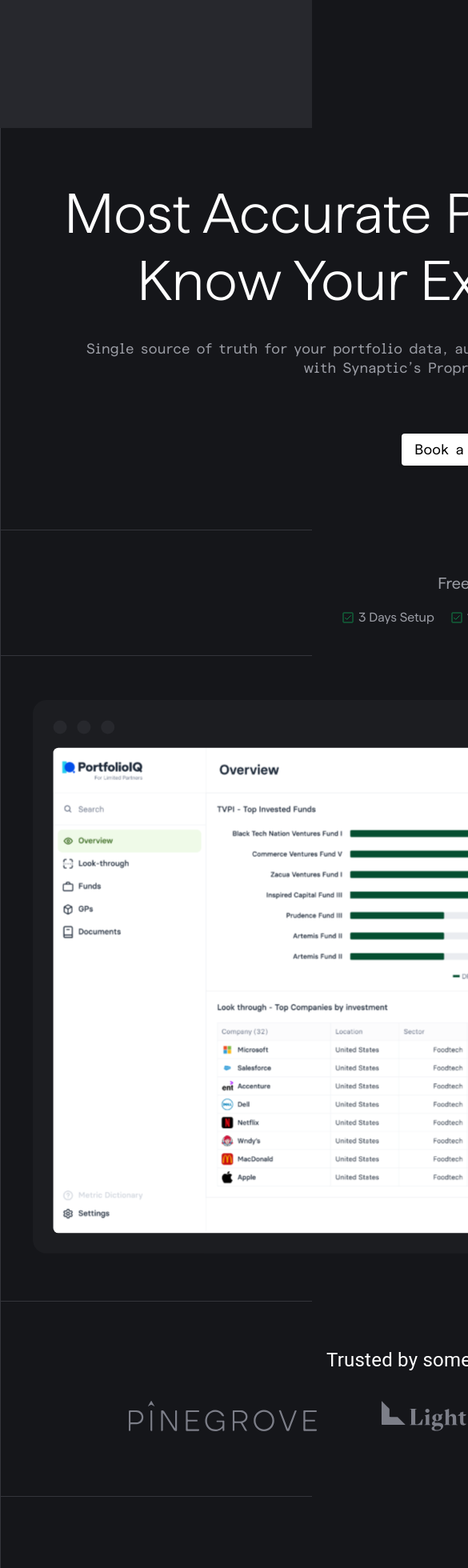
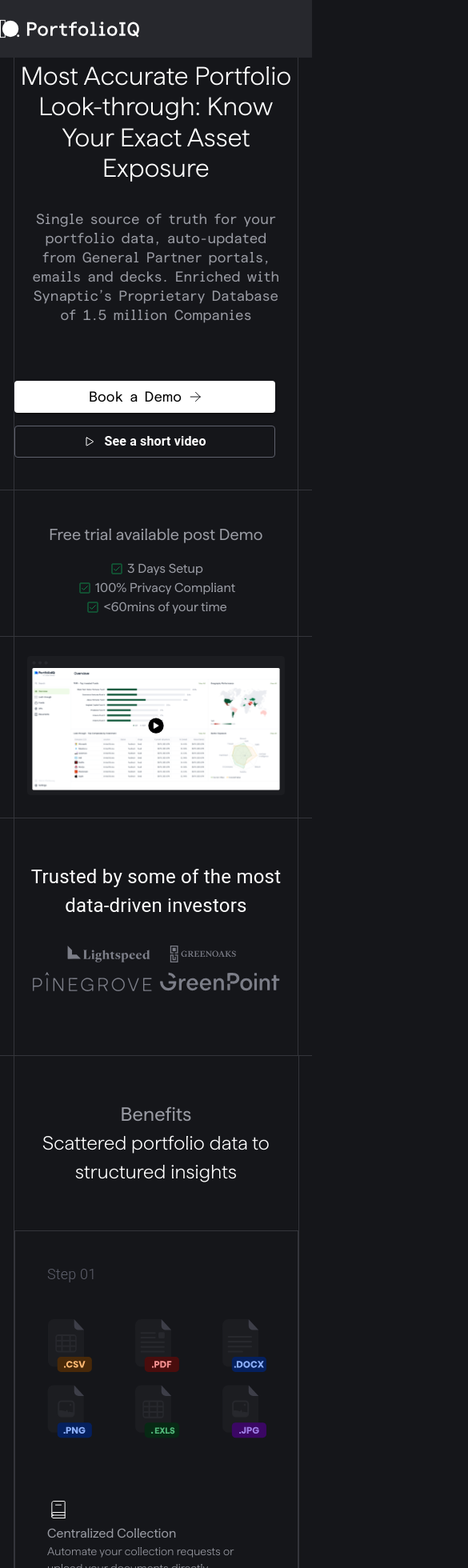
Before and after one commit to naseeb-shah-01/protf, a React (Create React App) app: page / in a window 390 px wide. Shown: the top 1960 px of the page at 80% size, 585 px wide, since content can reach past the window. Built offline with nearby package versions, Linux system fonts and the light colour scheme.

Commit message:
responsive

```diff
--- a/src/App.js
+++ b/src/App.js
@@ -3,13 +3,27 @@
 import { BrowserRouter as Router, Routes, Route } from "react-router-dom";
 import { Navbar } from "./components/Navbar";
 import { Home } from "./pages/Home";
+import { createTheme } from "@mui/material/styles";
+import { ThemeProvider } from "@mui/material/styles";
+
+const theme = createTheme({
+  breakpoints: {
+    values: {
+      xs: 0,      // Extra small devices (mobile)
+      sm: 480,    // Small devices (tablets)
+      md: 1280,   // Medium devices (laptops)
+      lg: 1920,   // Large devices (desktops)
+      xl: 2560,   // Extra large devices
+    },
+  },
+});
 
 function App() {
   return (
-    <>
+    <ThemeProvider theme={theme}>
       <Navbar />
       <Home />
-    </>
+    </ThemeProvider>
   );
 }
 
--- a/src/components/Benfit.js
+++ b/src/components/Benfit.js
@@ -13,7 +13,7 @@
       image: <ImageOne />,
       title: "Centralized Collection",
       description:
-        "Automate collection requests or upload your documents directly.",
+        "Automate your  collection requests or upload your documents directly.",
       icon: <IconOne />,
     },
     {
@@ -42,11 +42,18 @@
         margin={"auto"}
         borderRight={"1px solid #34353b"}
         borderLeft={"1px solid #34353b"}
-        paddingLeft={"40px"}
-        paddingRight={"40px"}
+
         paddingTop={"55px"}
         paddingBottom={"55px"}
         alignContent={"center"}
+        sx={{
+          width: {
+            xs: "355px",
+
+            sm: "1280px",
+            md: "1280px",
+          },
+        }}
       >
         <Typography
           fontFamily={"Matter-TRIAL"}
@@ -64,45 +71,117 @@
           fontWeight={300}
           color="#FFFFFF"
           textAlign={"center"}
+          sx={{
+            fontSize:{
+              xs: "24px",
+              sm: "52px",
+              md: "52px",
+              lg: "52px",
+              xl: "52px",
+            },
+          }}
         >
           Scattered portfolio data to structured insights
         </Typography>
       </Box>
       <Box
         margin={"auto"}
-        borderRight={"1px solid #34353b"}
-        borderLeft={"1px solid #34353b"}
+        // borderRight={"1px solid #34353b"}
+        // borderLeft={"1px solid #34353b"}
         paddingBottom={"55px"}
         display={"flex"}
         flexDirection={"row"}
         justifyContent={"space-evenly"}
+        justifyItems={"center "}
+        //  border={"1px solid yellow"}
+
         sx={{
-          width: "1360px", // Set width dynamically
+          borderRight:{
+            xs: "1px solid #34353b",
+            sm: "1px solid #34353b",
+            md: "1px solid #34353b",
+            lg: "1px solid #34353b",
+            xl: "1px solid #34353b",
+          },
+          borderLeft:{
+            xs: "1px solid #34353b",
+            sm: "1px solid #34353b",
+            md: "1px solid #34353b",
+            lg: "1px solid #34353b",
+            xl: "1px solid #34353b",
+          },
+          boxSizing: "border-box",
+          flexDirection:{xs:"column",sm:"row",md:"row","lg":'row',xl:'row'},
+          width: {
+            xs: "356px",
+            sm: "1280px",
+            md: "1280px",
+            lg: "1280px",
+            xl: "1280px",
+          }, // Set width dynamically
         }}
       >
         {content.map((item, index) => (
           <Box
-            borderLeft={ index!=0?"1px solid #34353b":""}
+            borderLeft={"1px solid #34353b"}
             borderTop={"1px solid #34353b"}
-             borderBottom={"1px solid #34353b"}
-            padding={"40px"}
-            borderRight={"none"}
-            width={"90%"}
+            borderBottom={"1px solid #34353b"}
+            borderRight={"1px solid #34353b"}
             display="flex"
             flexDirection="column"
             alignItems="center"
             justifyContent="center"
-            textAlign="center"
+            sx={{
+              boxSizing: "border-box",
+              height: {
+                xs: "474px", // Extra small devices (mobile)
+                sm: "550px", // Small devices (tablets)
+                md: "550px", // Medium devices (laptops)
+                lg: "550px", // Large devices (desktops)
+                xl: "550px",
+              },
+              paddingX:{
+                xs: "40px", // Extra small devices (mobile)
+                sm: "40px", // Small devices (tablets)
+                md: "40px", // Medium devices (laptops)
+                lg: "40px", // Large devices (desktops)
+                xl: "40px",
+              },
+              paddingY:{
+                xs: "40px", // Extra small devices (mobile)
+                sm: "40px", // Small devices (tablets)
+                md: "40px", // Medium devices (laptops)
+                lg: "40px", // Large devices (desktops)
+                xl: "40px",
+              },
+              width: {
+                xs: "356px",
+                sm: "427px",
+                md: "427px",
+                lg: "427px",
+                xl: "427px",
+              },
+            }}
+
             margin="auto"
-            height={"550px"} // Centers the entire Box horizontally
+            // Centers the entire Box horizontally
           >
             <Typography
               color="#5F616D"
               fontWeight={300}
               fontSize={18}
-
+              // border={"1px solid red"}
               width={"100%"}
               textAlign={"left"}
+              sx={{
+                marginBottom: {
+                  xs: "40px", // Extra small devices (mobile)
+                  sm: "auto", // Small devices (tablets)
+                  md: "auto", // Medium devices (laptops)
+                  lg: "auto", // Large devices (desktops)
+                  xl: "auto",
+                },
+              }}
             >
               Step 0{index + 1}
             </Typography>
@@ -112,21 +191,28 @@
               alignItems="center"
               justifyContent="center"
               margin={"auto"}
+              width={"100%"}
+              // border={"1px solid red"}
+              marginTop={"0px"}
             >
               {item.image}
             </Box>
-            <Box
-              marginTop={"20px"}
-              width={"100%"}
-
-              textAlign={"left"}
-            >
+            <Box marginTop={"20px"} width={"100%"} textAlign={"left"}>
               {item.icon}
             </Box>
             <Typography
               fontFamily={"Matter-TRIAL"}
               fontSize={"24px"}
               fontWeight={430}
+              sx={{
+                fontSize:{
+                  xs: "16px",
+                  sm: "24px",
+                  md: "24px",
+                  lg: "24px",
+                  xl: "24px",
+                },
+              }}
               color="#999BA3"
               textAlign={"left"}
               width={"100%"}
@@ -140,6 +226,15 @@
               color="#999BA3"
               textAlign={"left"}
               width={"100%"}
+              sx={{
+                fontSize:{
+                  xs: "14px",
+                  sm: "20px",
+                  md: "20px",
+                  lg: "20px",
+                  xl: "20px",
+                },
+              }}
             >
               {item.description}
             </Typography>
--- a/src/components/BigImage.js
+++ b/src/components/BigImage.js
@@ -1,50 +1,108 @@
-
-
 import { ReactComponent as Arrow } from "../assets/images/arrow.svg";
 import { ReactComponent as Log } from "../assets/images/play.svg";
 import { ReactComponent as Check } from "../assets/images/Checkbox.svg";
 import { Box, Typography, Button, Modal } from "@mui/material";
 import { ReactComponent as Stash } from "../assets/images/videoimage.svg";
-import React, { useState } from 'react';
+import React, { useState } from "react";
 
+export const BigImage = () => {
+  const [video, setVideo] = useState(false);
 
-
-
-
-export const BigImage=()=>{
-  const [video,setVideo]=useState(false)
-
-    return  <Box
+  return (
+    <Box
       width={"1280px"}
       margin={"auto"}
       borderRight={"1px solid #34353b"}
       borderLeft={"1px solid #34353b"}
 
-    paddingLeft={"40px"}
-    paddingRight={"40px"}
       paddingTop={"55px"}
       paddingBottom={"55px"}
       alignContent={"center"}
+      sx={{
+        boxSizing: "border-box",
+        paddingX: { xs: "16px", lg: "40px", md: "40px", sm: "40px" },
+        width: { xs: "356px", lg: "1280px", md: "1280px", sm: "1280px" },
+        paddingTop: { xs: "24px", lg: "55px", md: "55px", sm: "55px" },
+        paddingBottom: { xs: "24px", lg: "35px", md: "35px", sm: "35px" },
+      }}
     >
-
       <Stash
-    onClick={()=>setVideo((p)=>!p)}
+        onClick={() => setVideo((p) => !p)}
         style={{
           width: "100%",
           height: "auto",
           maxWidth: "100%",
           maxHeight: "100%",
+        }}
+      />
+      <Modal
+        open={video}
+        onClose={() => setVideo(false)}
+        aria-labelledby="parent-modal-title"
+        aria-describedby="parent-modal-description"
+        style={{
+          width: "1280px",
+          margin: "auto",
+          height: "720px",
 
         }}
-    />
-    <Modal open={video}  onClose={()=>setVideo(false)}
+        sx={{
+          display: { xs: "none", lg: "block", md: "block", sm: "block" },
+
+        }}
+      >
+        <iframe
+          style={{
+            width: "1280px",
+            margin: "auto",
+            height: "720px",
+            "@media (max-width: 480px)": {
+              width: "326px",
+              height: "183.38px", // Maintain the aspect ratio
+            },
+          }}
+          src="https://www.youtube.com/embed/CFBEU0GYac8?si=tfe3MUvH6xgSHaLF"
+          title="YouTube video player"
+          frameborder="0"
+          allow="accelerometer; autoplay; clipboard-write; encrypted-media; gyroscope; picture-in-picture; web-share"
+          referrerpolicy="strict-origin-when-cross-origin"
+          allowfullscreen
+        ></iframe>
+      </Modal>
+      <Modal
+        open={video}
+        onClose={() => setVideo(false)}
         aria-labelledby="parent-modal-title"
         aria-describedby="parent-modal-description"
+        style={{
+          margin: "auto",
+            width: "326px",
+            height: "183.38px", // Maintain the aspect ratio
+          }}
 
-  style={{
-    width:'1280px',margin:"auto",height:"720px"
+          sx={{
+            display: { xs: "block", lg: "none", md: "none", sm: "none" },
+
           }}
       >
-<iframe width="1280px" height="720px" src="https://www.youtube.com/embed/CFBEU0GYac8?si=tfe3MUvH6xgSHaLF" title="YouTube video player" frameborder="0" allow="accelerometer; autoplay; clipboard-write; encrypted-media; gyroscope; picture-in-picture; web-share" referrerpolicy="strict-origin-when-cross-origin" allowfullscreen></iframe>
-  </Modal> </Box>
-}
+        <iframe
+          style={{
+            width: "1280px",
+            margin: "auto",
+            height: "720px",
+
+              width: "326px",
+              height: "183.38px", // Maintain the aspect ratio
+
+          }}
+          src="https://www.youtube.com/embed/CFBEU0GYac8?si=tfe3MUvH6xgSHaLF"
+          title="YouTube video player"
+          frameborder="0"
+          allow="accelerometer; autoplay; clipboard-write; encrypted-media; gyroscope; picture-in-picture; web-share"
+          referrerpolicy="strict-origin-when-cross-origin"
+          allowfullscreen
+        ></iframe>
+      </Modal>
+    </Box>
+  );
+};
--- a/src/components/FreeTrail.js
+++ b/src/components/FreeTrail.js
@@ -1,16 +1,15 @@
-
-
 import { ReactComponent as Arrow } from "../assets/images/arrow.svg";
 import { ReactComponent as Log } from "../assets/images/play.svg";
 import { ReactComponent as Check } from "../assets/images/Checkbox.svg";
 import { Box, Typography, Button } from "@mui/material";
-export const FreeTrail=()=>{
+export const FreeTrail = () => {
   const checkContent = [
     "3 Days Setup",
     "100% Privacy Compliant",
     "<60mins of your time",
   ];
-    return  <Box
+  return (
+    <Box
       width={"100%"}
       borderTop={"1px solid #34353b"}
       borderBottom={"1px solid #34353b"}
@@ -20,17 +19,22 @@
         margin={"auto"}
         borderRight={"1px solid #34353b"}
         borderLeft={"1px solid #34353b"}
-      paddingLeft={"40px"}
-      paddingRight={"40px"}
+
         paddingTop={"35px"}
         paddingBottom={"35px"}
+        sx={{
+          boxSizing: "border-box",
+          width: { xs: "356px", lg: "1280px", md: "1280px", sm: "1280px" },
+          paddingTop: { xs: "24px", lg: "35px", md: "35px", sm: "35px" },
+          paddingBottom: { xs: "24px", lg: "35px", md: "35px", sm: "35px" },
+        }}
       >
         <Typography
           fontFamily={"Matter-TRIAL"}
           fontSize={"20px"}
           fontWeight={430}
           color="#999BA3"
-        padding={'16px'}
+          padding={"16px"}
           textAlign={"center"}
         >
           Free trial available post Demo
@@ -42,7 +46,7 @@
           alignItems={"center"}
           alignContent={"center"}
           justifyContent={"center"}
-        width={"100%"}
+          width={"95%"}
         >
           {checkContent.map((content) => (
             <Box
@@ -68,4 +72,5 @@
         </Box>
       </Box>
     </Box>
-}
+  );
+};
--- a/src/components/Integration.js
+++ b/src/components/Integration.js
@@ -20,6 +20,9 @@
       paddingTop={"55px"}
       paddingBottom={"55px"}
       alignContent={"center"}
+      sx={{
+        width:{xs:"358px"}, // Set width dynamically
+      }}
     >
      <Typography
           fontFamily={"Matter-TRIAL"}
@@ -43,7 +46,7 @@
         </Typography>
 
 
-        <Main style={{marginTop:"60px"}}/>
+        <Main style={{marginTop:"60px",width:"90%"}}/>
     </Box>
 
   </Box>
--- a/src/components/Navbar.js
+++ b/src/components/Navbar.js
@@ -3,7 +3,7 @@
 import { ReactComponent as FrameIcon } from "../assets/images/PIQ Logo.svg";
 import { ReactComponent as Arrow } from "../assets/images/arrow.svg";
 import { ReactComponent as Log } from "../assets/images/arroww.svg";
-
+import { useEffect, useState } from "react";
 
 export const textStyle = {
   color: "var(--Text-on-color, #FFF)",
@@ -18,78 +18,118 @@
   fontVariationSettings: '"wght" 430, "ital" 0, "XHGT" 0, "MONO" 60',
 };
 export const Navbar = () => {
+  const [deviceWidth, setDeviceWidth] = useState(window.innerWidth);
+  const [widthObject, setWidthObject] = useState({
+    l: 175,
+    s: 89,
+    c: 98,
+    r: 92,
+    t: 44,
+    a: 82,
+  });
+  useEffect(() => {
+    if (deviceWidth < 1280) {
+    }
+  }, [deviceWidth]);
 
-  const navContent = [
-    "Solutions",
-    "Customers",
+  console.log(deviceWidth, "device Width");
+  const navContent = ["Solutions", "Customers", "Resources", "About Us"];
 
-    "Resources",
-    "About Us",
-  ];
+  const [content, setContent] = useState([
+    {
+      t: "Solutions",
+      ml: 153,
+      mr: 0,
+      w: 89,
+    },
+    {
+      t: "Customers",
+      ml: 64,
+      mr: 0,
+      w: 98,
+    },
+    {
+      t: "Resources",
+      ml: 64,
+      mr: 0,
+      w: 92,
+    },
+    {
+      t: "Teams",
+      ml: 64,
+      mr: 0,
+      w: 44,
+    },
+    {
+      t: "About Us",
+      ml: 64,
+      mr: 153,
+      w: 92,
+    },
+  ]);
+  const [bData, setBdata] = useState({
+    b: {
+      w: 131,
+      mr: 12,
+      ml: 50,
+    },
+    l: {
+      w: 87,
+      mr: 12,
+      ml: 12,
+    },
+  });
   return (
     <div
       style={{
-
         width: "100%",
         backgroundColor: "#27282D",
         position: "fixed",
         top: 0,
         left: 0,
-        zIndex:1000000
-
+        zIndex: 1000000,
       }}
     >
-
       <Box
         display={"flex"}
         flexDirection={"row"}
         minHeight={"72px"}
         alignItems={"center"}
-        width={"1280px"}
         margin={"auto"}
         flexWrap={"wrap"}
-        sx={{
-          "@media (max-width: 600px)": {
-            flexDirection: "column", // Change to column on small screens
-            marginLeft: "5%",
-            justifyContent:"flex-start" // Adjust margin
-          },
-        }}
+        width={"1440px"}
+
       >
+        <Box
 
-
-
-        <Box
-          sx={{
-            "@media (max-width: 600px)": {
-              flexDirection: "column", // Change to column on small screens
-              marginLeft: "5%",
-              justifyContent:"flex-start" // Adjust margin
-            },
-          }}
           display={"flex"}
           alignItems={"center"}
           justifyContent={"space-between"}
-
-         width={"1280px"}
           flexWrap={"wrap"}
         >
+          <FrameIcon
+            style={{
 
-          <FrameIcon style={{marginLeft:'20px',"@media (max-width: 600px)": {
+              width: `${widthObject.l}px`,
               // Change to column on small screens
 
               // Adjust margin
-          },}}></FrameIcon>
-          {navContent.map((el) => (
+            }}
+          ></FrameIcon>
+          {/* {content.map((el) => (
             <Typography
+            visibility={"hidden"}
               style={textStyle}
               fontFamily={"Matter-TRIAL"}
               fontWeight={430}
               fontSize={18}
+              width={el.w + "px"}
+              ml={el.ml + "px"}
+              mr={el.mr + "px"}
             >
-              {el}
-            </Typography>
-          ))}
+              {el.t} */}
+            {/* </Typography>
+          ))} */}
 
           {/* </Box> */}
           {/* <Box
@@ -103,17 +143,22 @@
               },
             }}
           > */}
-            <Box>
+
 <Button
   sx={{
     backgroundColor: "white",
     color: "black",
     height: "40px",
-                marginLeft: "30px",
     textTransform: "none",
+    ml: { lg: "1017px", md: "1017px", },
+    mr:"12px", // Add margin-left here
+   display:{"xs":"none",lg:"block",md:"block",sm:"block"}
   }}
   variant="contained"
 >
+
+
+
             <Box display={"flex"} flexDirection={"row"} alignItems={"center"}>
               <Typography fontSize={"13px"}> Book a Demo </Typography>
               <Arrow style={{ marginLeft: "10px" }} />
@@ -123,11 +168,15 @@
             sx={{
               color: "white",
               height: "40px",
-                marginLeft: "30px",
+
               borderColor: "#5F616D",
               textTransform: "none",
+              display:{"xs":"none",lg:"block",md:"block",sm:"block"}
             }}
             variant="outlined"
+            w={bData.l.w + "px"}
+
+
           >
             <Box display={"flex"} flexDirection={"row"} alignItems={"center"}>
               <Typography fontSize={"13px"}> Log In </Typography>
@@ -136,7 +185,6 @@
           </Button>
         </Box>
       </Box>
-      </Box>
     </div>
   );
 };
--- a/src/components/Trust.js
+++ b/src/components/Trust.js
@@ -18,11 +18,17 @@
       margin={"auto"}
       borderRight={"1px solid #34353b"}
       borderLeft={"1px solid #34353b"}
-      paddingLeft={"40px"}
-      paddingRight={"40px"}
+
       paddingTop={"55px"}
      paddingBottom={"80px"}
       alignContent={"center"}
+      sx={{
+
+        boxSizing: "border-box",
+        paddingX: { xs: "16px", lg: "40px", md: "40px", sm: "40px" },
+
+        width: { xs: "356px", lg: "1280px", md: "1280px", sm: "1280px" },
+      }}
     >
       <Typography
         color="#FFFFFF"
@@ -43,11 +49,43 @@
         height="100%"
         marginTop={"32px"}
         boxSizing="border-box"
+        sx={{
+
+
+          boxSizing: "border-box",
+          display: { xs: "none", lg: "flex", md: "flex", sm: "flex" },
+        }}
       >
+        <Canaan style={{  height: "40px" }} />
         <Felicis style={{  height: "40px" }} />
-        <Canaan style={{  height: "40px" }} />
         <Tcg style={{  height: "40px" }} />
         <Gen style={{  height: "40px" }} />
+
+
+      </Box>
+      {/* for small screen */}
+      <Box
+        display="flex"
+        flexWrap="wrap"
+        justifyContent="center"
+        alignItems="center"
+
+        width="100%"
+        height="100%"
+        marginTop={"32px"}
+        boxSizing="border-box"
+        sx={{
+
+          boxSizing: "border-box",
+
+
+          display: { xs: "flex", lg: "none", md: "none", sm: "none" },
+        }}
+      >
+        <Canaan style={{  height: "21px",width:"106px" }} />
+        <Tcg style={{  height: "21px",marginLeft:"12px",width:"106px" }}  />
+        <Felicis style={{  height: "24px",width:"150px",marginTop:"12px",marginRight:"10px" }}  />
+        <Gen style={{  height: "24px",width:"150px",marginTop:"12px" }}  />
 
 
       </Box>
--- a/src/pages/Home.js
+++ b/src/pages/Home.js
@@ -22,9 +22,15 @@
         margin={"auto"}
         borderRight={"1px solid #34353b"}
         borderLeft={"1px solid #34353b"}
-        paddingLeft={"40px"}
-        paddingRight={"40px"}
+
         paddingBottom={"80px"}
+        sx={{
+             boxSizing: "border-box",
+             paddingTop: { xs: "76px", lg: "120px", md: "120px" },
+          width: { xs: "356px", lg: "1280px", md: "1280px" },
+          margin: { xs: "auto", lg: "auto", md: "auto" },
+          paddingBottom: { xs: "40px", lg: "80px", md: "80px" },
+        }}
       >
         <Typography
           fontFamily={"Matter-TRIAL"}
@@ -33,6 +39,9 @@
           textAlign={"center"}
           lineHeight={"120%"}
           marginBottom={"32px"}
+          sx={{
+            fontSize:{ xs: "32px", lg: "70px", md: "70px" }
+          }}
         >
           Most Accurate Portfolio Look-through: Know Your Exact Asset Exposure
         </Typography>
@@ -45,8 +54,7 @@
             margin: "auto",
           }}
           width={"90%"}
-          sx={{marginTop:'32px'}}
-
+          sx={{ marginTop: "32px" }}
         >
           Single source of truth for your portfolio data, auto-updated from
           General Partner portals, emails and decks. Enriched with Synaptic’s
@@ -57,15 +65,27 @@
           display={"flex"}
           alignContent={"center"}
           justifyContent={"center"}
+
           marginTop={"70px"}
+          sx={{
+            display: { xs: "block",md:"flex",lg:'flex',sm:'flex' },
+          }}
         >
           <Button
             sx={{
               backgroundColor: "white",
               color: "black",
               height: "40px",
-              marginLeft: "30px",
+              marginLeft: {
+                xs: "0px",
+                md: "30px",
+                lg: "30px",
+                sm:"30px"
+              },
               textTransform: "none",
+              width: {
+                xs: "326px",
+              },
             }}
             variant="contained"
             paddingRight="32px"
@@ -79,9 +99,12 @@
               flexDirection={"row"}
               alignItems={"center"}
               fontWeight={570}
-
             >
-              <Typography fontSize={"18px"} sx={{...textStyle,color:"black"}}  fontWeight={570}>
+              <Typography
+                fontSize={"18px"}
+                sx={{ ...textStyle, color: "black" }}
+                fontWeight={570}
+              >
                 {" "}
                 Book a Demo{" "}
               </Typography>
@@ -95,14 +118,28 @@
               marginLeft: "30px",
               borderColor: "#5F616D",
               textTransform: "none",
-              zIndex:0
+              zIndex: 0,
+              marginLeft: {
+                xs: "0px",
+                md: "30px",
+                lg: "30px",
+                sm:"30px"
+              },
+              marginTop: {
+                xs: "16px",
+                md: "0px",
+                lg: "0px",
+                sm:"0px"
+              },
+              width: {
+                xs: "326px",
+              },
             }}
             variant="outlined"
             paddingRight="24px"
             paddingLeft="24px"
             paddingTop="8px"
             paddingBottom="8px"
-
           >
             <Box display={"flex"} flexDirection={"row"} alignItems={"center"}>
               <Log style={{ marginRight: "10px" }} />
@@ -115,17 +152,15 @@
         </Box>
       </Box>
 
-      <FreeTrail />
-      <BigImage />
+    <FreeTrail />
+         <BigImage />
       <Trust />
 
-
-
-   <BeniFit/>
-   <SpentTime/>
-   <Integration />
-   <Stories/>
-   <Footer/>
+     <BeniFit />
+     <SpentTime />
+        {/*<Integration />
+      <Stories />
+      <Footer /> */}
     </Box>
   );
 };
```
Also changed, not shown: src/components/Footer.js (+21 -3 lines), src/components/SpentTime.js (+74 -46 lines), src/components/Stories.js (+7 -2 lines), src/assets/stepImages/step1.svg, 1 other file (tests, documents, lock files or other folders). Lines whose indentation alone changed are shown as unchanged.
